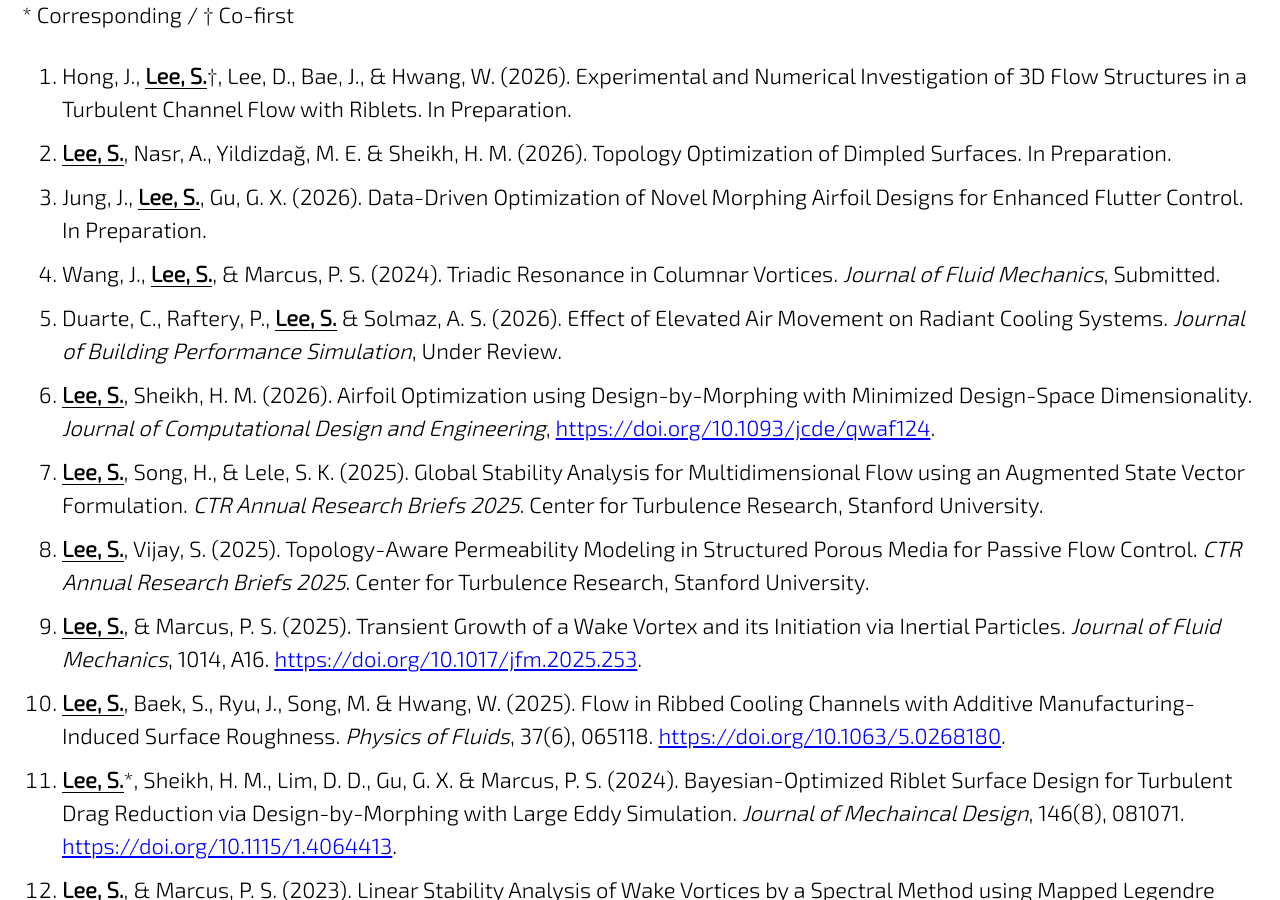
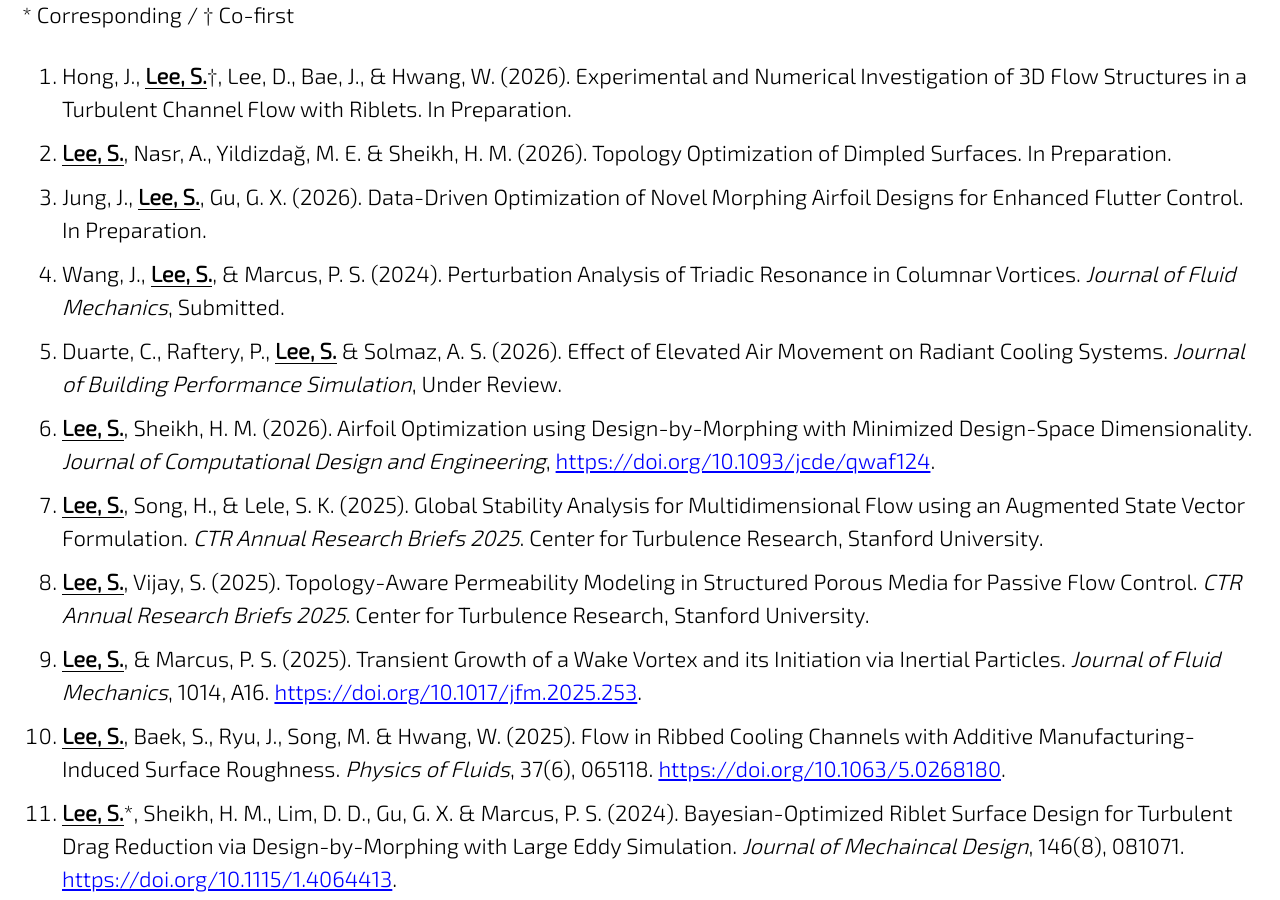
Before and after one commit to jun9303/jun9303.github.io, a Jekyll site: the page built from _pages/publications.md, in a window 1280 px wide and 900 px high, scrolled down 431 px. Built offline with Jekyll 4.4.1, drawn with Linux system fonts in a browser that asks for light colours; cached includes are drawn as plain includes; nearby versions of some CDN libraries; emoji names are drawn with the system emoji font.

Commit message:
Minor updates

```diff
--- a/_pages/publications.md
+++ b/_pages/publications.md
@@ -15,7 +15,7 @@ header:
 1. Hong, J., <ins>**Lee, S.**</ins>†, Lee, D., Bae, J., & Hwang, W. (2026). Experimental and Numerical Investigation of 3D Flow Structures in a Turbulent Channel Flow with Riblets. In Preparation.
 1. <ins>**Lee, S.**</ins>, Nasr, A., Yildizdağ, M. E. & Sheikh, H. M. (2026). Topology Optimization of Dimpled Surfaces. In Preparation.
 1. Jung, J., <ins>**Lee, S.**</ins>, Gu, G. X. (2026). Data-Driven Optimization of Novel Morphing Airfoil Designs for Enhanced Flutter Control. In Preparation.
-1. Wang, J., <ins>**Lee, S.**</ins>, & Marcus, P. S. (2024). Triadic Resonance in Columnar Vortices. *Journal of Fluid Mechanics*, Submitted.
+1. Wang, J., <ins>**Lee, S.**</ins>, & Marcus, P. S. (2024). Perturbation Analysis of Triadic Resonance in Columnar Vortices. *Journal of Fluid Mechanics*, Submitted.
 1. Duarte, C., Raftery, P., <ins>**Lee, S.**</ins> & Solmaz, A. S. (2026). Effect of Elevated Air Movement on Radiant Cooling Systems. *Journal of Building Performance Simulation*, Under Review.
 1. <ins>**Lee, S.**</ins>, Sheikh, H. M. (2026). Airfoil Optimization using Design-by-Morphing with Minimized Design-Space Dimensionality. *Journal of Computational Design and Engineering*, [https://doi.org/10.1093/jcde/qwaf124](https://doi.org/10.1093/jcde/qwaf124).
 1. <ins>**Lee, S.**</ins>, Song, H., & Lele, S. K. (2025). Global Stability Analysis for Multidimensional Flow using an Augmented State Vector Formulation. *CTR Annual Research Briefs 2025*. Center for Turbulence Research, Stanford University.
```
